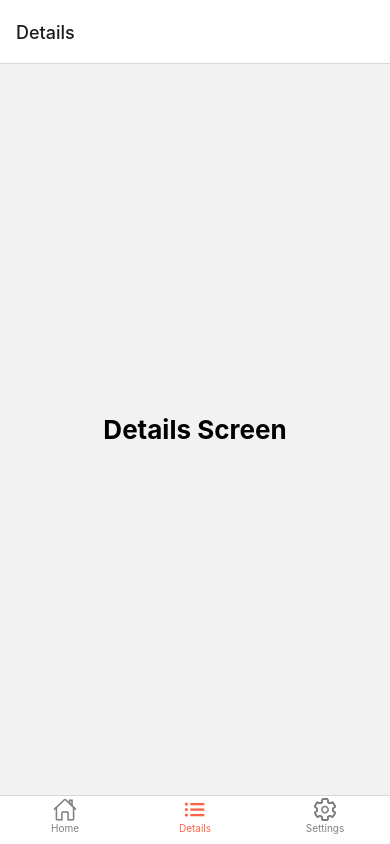
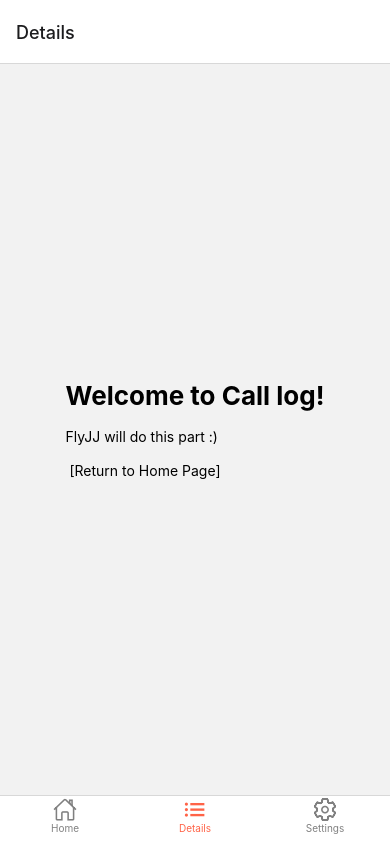
Before and after one commit to ETS-ReactNative1/FYP, a React Native app in the folder sec/: screen /Details in a window 390 px wide. Built offline with nearby package versions, Linux system fonts and the light colour scheme.

Commit message:
Update DetailsScreen.js

```diff
--- a/sec/navigation/screens/DetailsScreen.js
+++ b/sec/navigation/screens/DetailsScreen.js
@@ -1,12 +1,26 @@
 import * as React from 'react';
-import { View, Text } from 'react-native';
+import { PermissionsAndroid, Platform, View, Text, SafeAreaView, ScrollView, StyleSheet } from 'react-native';
+import CallLogs from 'react-native-call-record';
 
 export default function DetailsScreen({ navigation }) {
+
+
     return (
         <View style={{ flex: 1, alignItems: 'center', justifyContent: 'center' }}>
-            <Text
-                onPress={() => navigation.navigate('Home')}
-                style={{ fontSize: 26, fontWeight: 'bold' }}>Details Screen</Text>
+            <SafeAreaView>
+                <Text
+                    style={{ fontSize: 26, fontWeight: 'bold' }}>Welcome to Call log!</Text>
+                <ScrollView style={{flex: 1}}>
+                    <Text>
+                    {"\n"}
+                        FlyJJ will do this part :)
+                        {"\n"}
+                    {"\n"}
+                    </Text>
+                    <Text onPress={() => navigation.navigate('Home')}> [Return to Home Page] </Text>
+                </ScrollView>
+            </SafeAreaView>
+
         </View>
     );
 }
```
